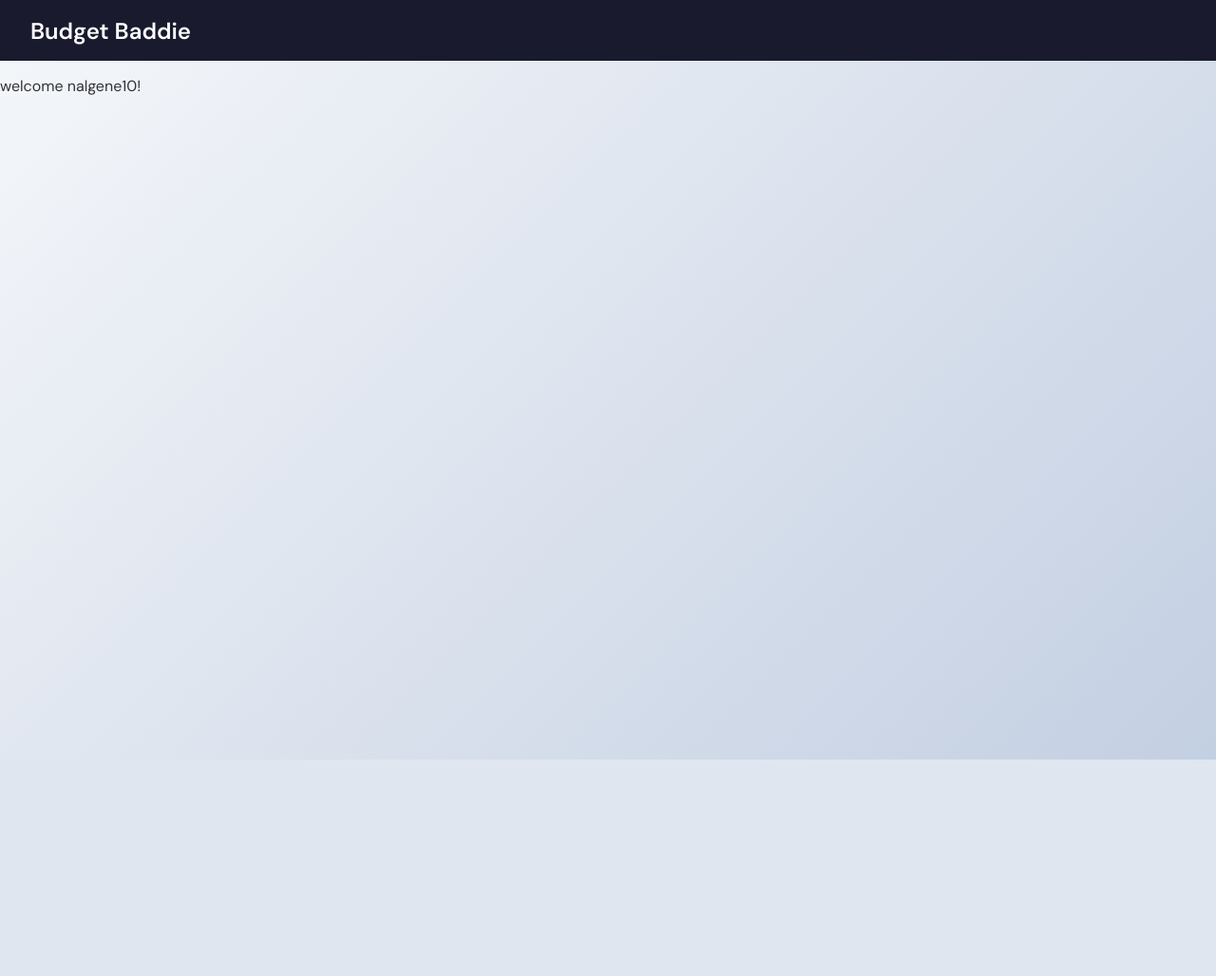
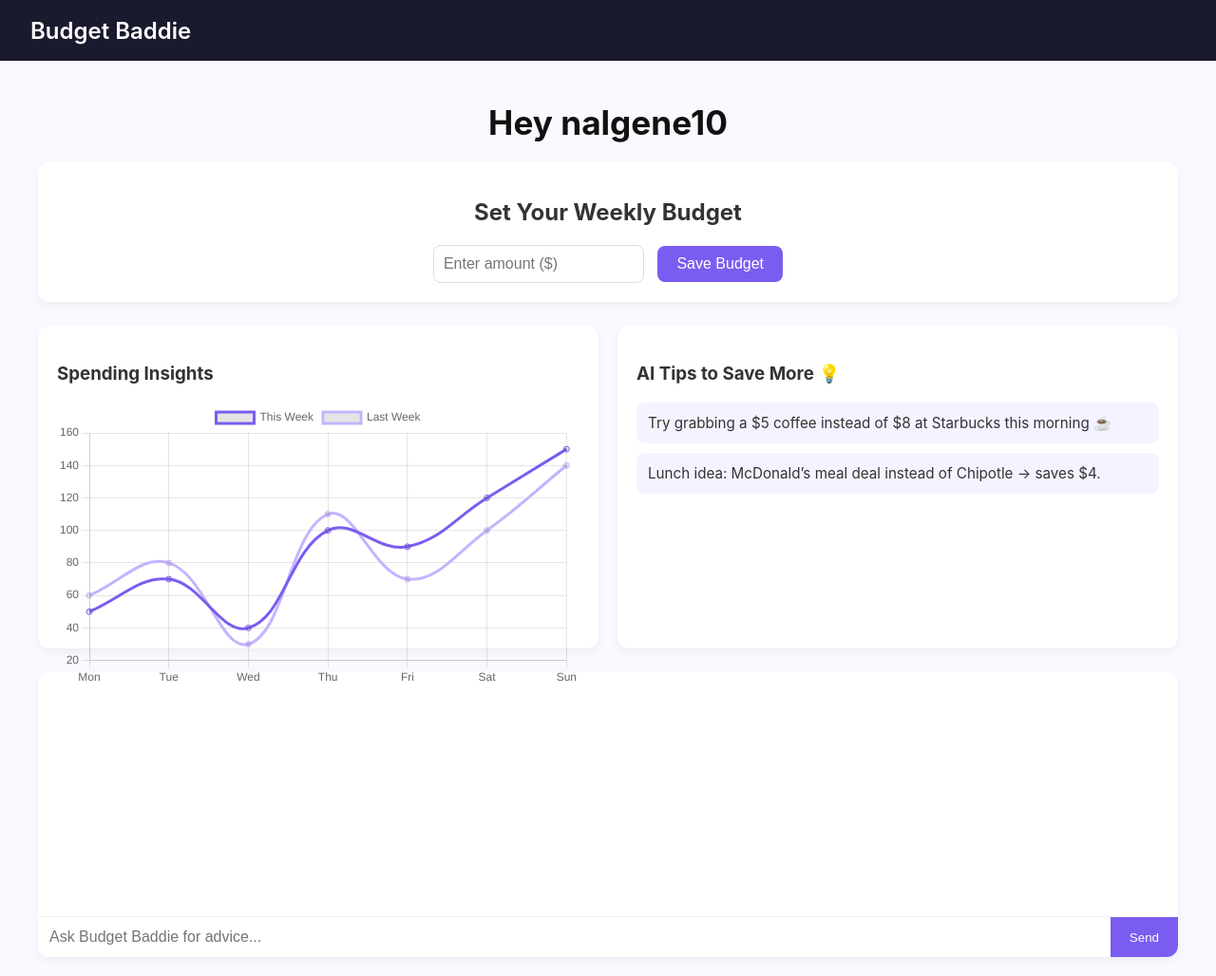
Before and after one commit to dababy5/budgetbaddie, a Django app: page /user_home/ in a window 1280 px wide. Shown: the whole page at 95% size. Before the commit the page ends 800 px from the top, so only its background shows below. Run offline with Django 5.2, Linux system fonts and the light colour scheme; a user stored in the database is signed in; some libraries are stand-ins or nearby versions.

Commit message:
css added

```diff
--- a/accounts/views.py
+++ b/accounts/views.py
@@ -103,6 +103,6 @@ def gemini_process_purchases(request):
     if request.method == "GET":
         gemini_api_key = config("GEMINI_API")
         genai.configure(gemini_api_key)
-        model = genai.GenerativeModel('gemini-pro')
+        model = genai.GenerativeModel('gemini-2.0-flash')
         response = model.generate_content("Tell me a story about a dragon.")
         print(response.text)
--- /dev/null
+++ b/static/dashboard.css
@@ -0,0 +1,154 @@
+/* General Layout */
+body {
+  font-family: 'Inter', sans-serif;
+  background: #f9f9ff;
+  margin: 0;
+  padding: 0;
+  color: #333;
+}
+
+
+.navbar {
+  display: flex;
+  justify-content: space-between;
+  align-items: center;
+  padding: 1rem 2rem;
+  background: #1a1a2e;
+  color: #fff;
+}
+
+.navbar .logo a {
+  text-decoration: none;
+  font-size: 1.5rem;
+  font-weight: 600;
+  color: #fff;
+}
+
+.nav-links {
+  list-style: none;
+  display: flex;
+  gap: 1.5rem;
+}
+
+.nav-links a {
+  text-decoration: none;
+  color: #ddd;
+  transition: color 0.2s ease;
+}
+
+.nav-links a:hover {
+  color: #fff;
+}
+
+.dashboard-container {
+  max-width: 1200px;
+  margin: 0 auto;
+  padding: 20px;
+}
+
+/* Header */
+header h1 {
+  text-align: center;
+  font-size: 2.2rem;
+  margin-bottom: 20px;
+  color: #111;
+}
+
+/* Budget Input */
+.budget-input {
+  background: white;
+  padding: 20px;
+  border-radius: 12px;
+  box-shadow: 0 4px 10px rgba(0,0,0,0.05);
+  text-align: center;
+  margin-bottom: 25px;
+}
+
+.budget-input input {
+  padding: 10px;
+  font-size: 1rem;
+  width: 200px;
+  border: 1px solid #ddd;
+  border-radius: 8px;
+  margin-right: 10px;
+}
+
+.budget-input button {
+  background: #7B5CF0;
+  color: white;
+  border: none;
+  padding: 10px 20px;
+  font-size: 1rem;
+  border-radius: 8px;
+  cursor: pointer;
+  transition: 0.2s;
+}
+
+.budget-input button:hover {
+  background: #6a47e0;
+}
+
+/* Insights Section */
+.insights {
+  display: grid;
+  grid-template-columns: 1fr 1fr;
+  gap: 20px;
+  margin-bottom: 25px;
+}
+
+.card {
+  background: white;
+  padding: 20px;
+  border-radius: 12px;
+  box-shadow: 0 4px 10px rgba(0,0,0,0.05);
+}
+
+.chart {
+  height: 300px;
+}
+
+.ai-tips .tip {
+  background: #f5f3ff;
+  padding: 12px;
+  margin-bottom: 10px;
+  border-radius: 8px;
+  font-size: 0.95rem;
+}
+
+/* Chat Section */
+.chat {
+  background: white;
+  border-radius: 12px;
+  box-shadow: 0 4px 10px rgba(0,0,0,0.05);
+  display: flex;
+  flex-direction: column;
+  height: 300px;
+}
+
+.chat-box {
+  flex: 1;
+  padding: 15px;
+  overflow-y: auto;
+}
+
+.chat-input {
+  display: flex;
+  border-top: 1px solid #eee;
+}
+
+.chat-input input {
+  flex: 1;
+  border: none;
+  padding: 12px;
+  font-size: 1rem;
+  border-radius: 0 0 0 12px;
+}
+
+.chat-input button {
+  background: #7B5CF0;
+  border: none;
+  color: white;
+  padding: 12px 20px;
+  cursor: pointer;
+  border-radius: 0 0 12px 0;
+}
--- a/templates/user/user_home.html
+++ b/templates/user/user_home.html
@@ -12,7 +12,7 @@
     <link rel="preconnect" href="https://fonts.gstatic.com" crossorigin>
     <link href="https://fonts.googleapis.com/css2?family=DM+Sans:ital,opsz,wght@0,9..40,100..1000;1,9..40,100..1000&display=swap" rel="stylesheet">
     <script src="https://unpkg.com/htmx.org@1.9.9"></script>
-    <link rel="stylesheet" href="{% static 'style.css' %}">
+    <link rel="stylesheet" href="{% static 'dashboard.css' %}">
 </head>
     <body>
 
@@ -22,10 +22,86 @@
             <!-- use this for navbar routing links -->
             </ul>
         </nav>
+        <div class="dashboard-container">
 
-        <main>
-          <p>welcome {{ user.username }}!</p>
+            <!-- Header -->
+            <header>
+            <h1>Hey {{user.username}}</h1>
+            </header>
 
-        </main>
+            <!-- Weekly Budget Input -->
+            <section class="budget-input">
+            <h2>Set Your Weekly Budget</h2>
+            <form method="POST" action="">
+                {% csrf_token %}
+                <input type="number" name="weekly_budget" placeholder="Enter amount ($)" required>
+                <button type="submit">Save Budget</button>
+            </form>
+            </section>
+
+            <!-- Insights and AI Tips -->
+            <section class="insights">
+            <!-- Chart Placeholder -->
+            <div class="card chart">
+                <h3>Spending Insights</h3>
+                <canvas id="spendingChart"></canvas>
+            </div>
+
+            <!-- AI Tips -->
+            <div class="card ai-tips">
+                <h3>AI Tips to Save More 💡</h3>
+                <div class="tips-list">
+                <div class="tip">Try grabbing a $5 coffee instead of $8 at Starbucks this morning ☕</div>
+                <div class="tip">Lunch idea: McDonald’s meal deal instead of Chipotle → saves $4.</div>
+                </div>
+            </div>
+            </section>
+
+            <!-- Chat Section -->
+            <section class="chat">
+            <div class="chat-box" id="chatBox">
+                <!-- Messages will appear here dynamically later -->
+            </div>
+            <form class="chat-input" method="POST" action="">
+                {% csrf_token %}
+                <input type="text" name="message" placeholder="Ask Budget Baddie for advice..." required>
+                <button type="submit">Send</button>
+            </form>
+            </section>
+
+        </div>
+
+        <!-- Chart.js for graphs -->
+        <script src="https://cdn.jsdelivr.net/npm/chart.js"></script>
+        <script>
+            // Example chart data (replace with backend later)
+            const ctx = document.getElementById('spendingChart').getContext('2d');
+            new Chart(ctx, {
+            type: 'line',
+            data: {
+                labels: ['Mon', 'Tue', 'Wed', 'Thu', 'Fri', 'Sat', 'Sun'],
+                datasets: [
+                {
+                    label: 'This Week',
+                    data: [50, 70, 40, 100, 90, 120, 150],
+                    borderColor: '#7B5CF0',
+                    fill: false,
+                    tension: 0.4
+                },
+                {
+                    label: 'Last Week',
+                    data: [60, 80, 30, 110, 70, 100, 140],
+                    borderColor: '#C5B3FF',
+                    fill: false,
+                    tension: 0.4
+                }
+                ]
+            },
+            options: {
+                responsive: true,
+                maintainAspectRatio: false
+            }
+            });
+        </script>
     </body>
 </html>
```
Also changed, not shown: db.sqlite3.
